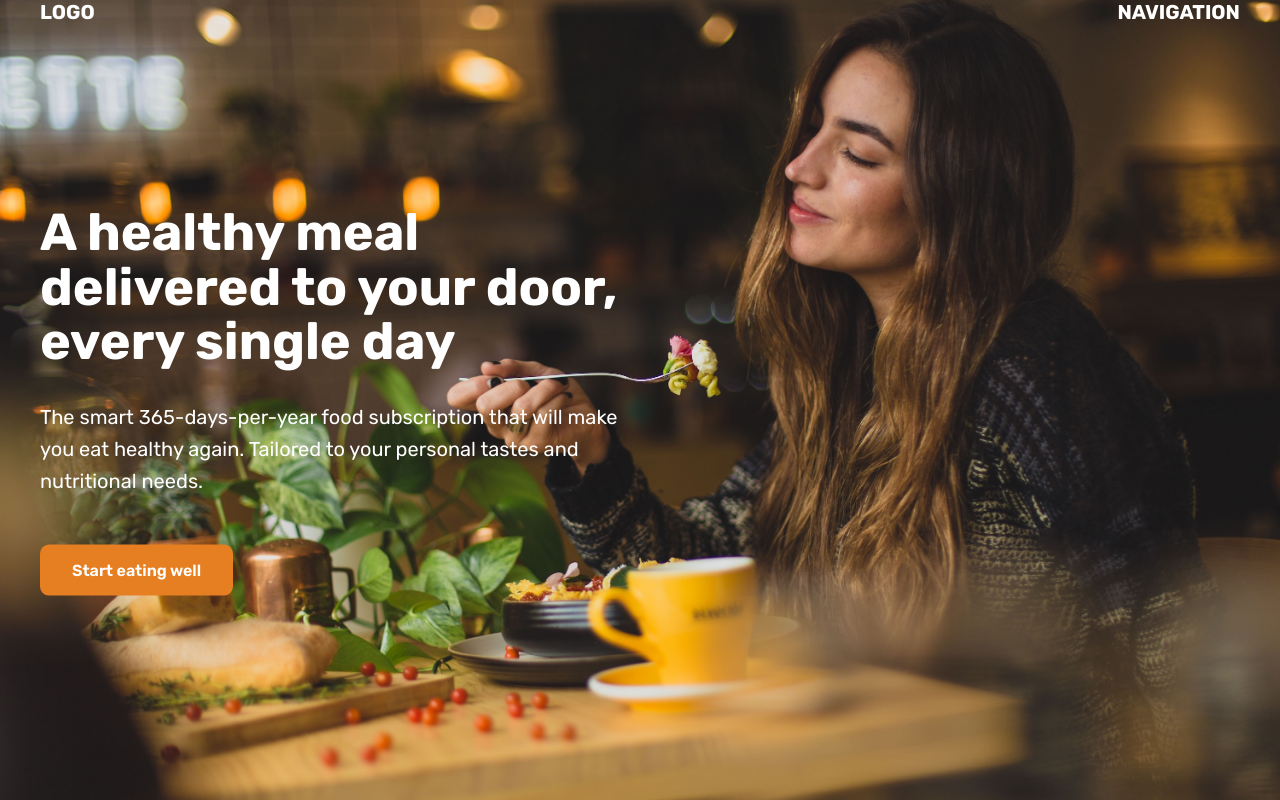
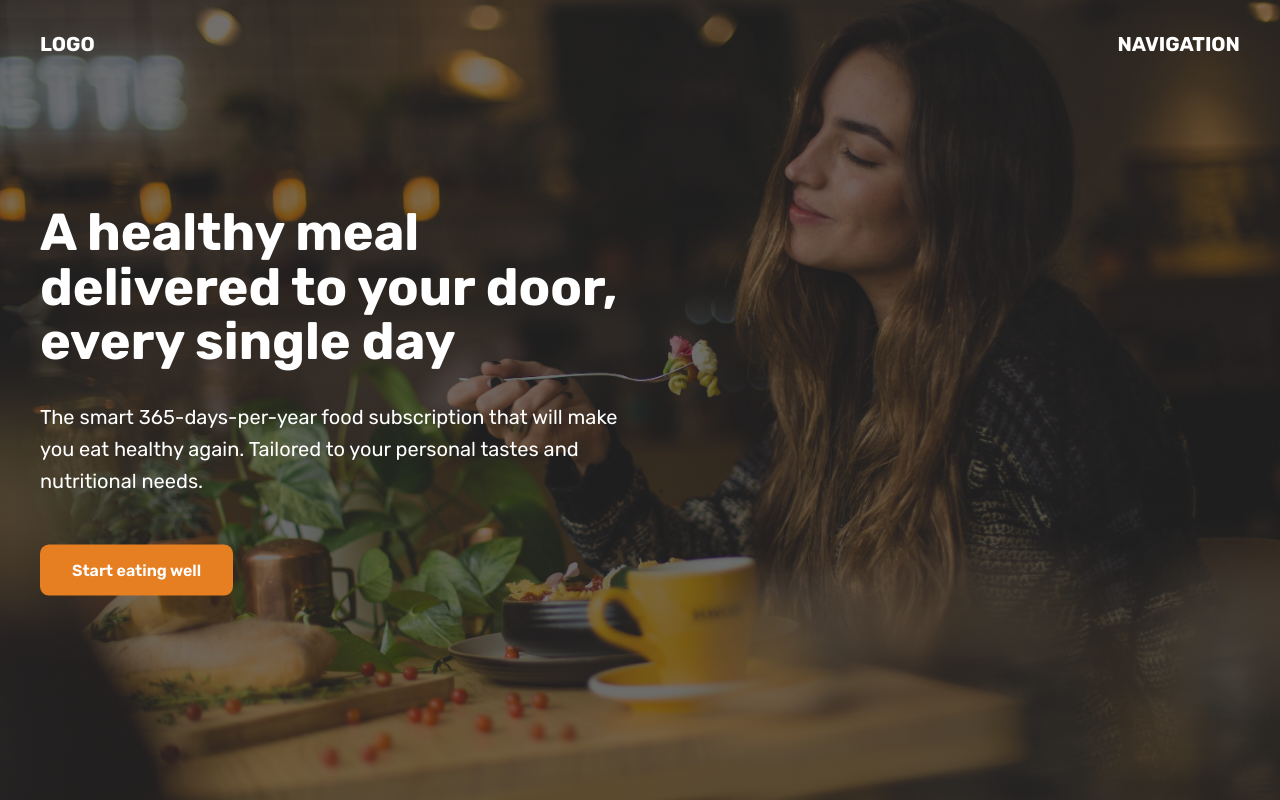
Before and after one commit to Hannah-Ibukun/Building-Responsive-Real-World-Websites-with-HTML-and-CSS, a plain HTML site: page Components and Layouts/05-hero.html in a window 1280 px wide. Shown: the top 800 px of the page. Drawn offline with Linux system fonts and the light colour scheme.

Commit message:
I added a background image, and fixed the nav.

```diff
--- a/Components and Layouts/05-hero.html
+++ b/Components and Layouts/05-hero.html
@@ -42,7 +42,11 @@
         height: 100vh;
         position: relative;
 
-        background-image: url(img/hero.jpg);
+        background-image: linear-gradient(
+            rgba(34, 34, 34, 0.6),
+            rgba(34, 34, 34, 0.6)
+          ),
+          url(img/hero.jpg);
         background-size: cover;
         color: #fff;
       }
@@ -52,6 +56,11 @@
         font-weight: 700;
         display: flex;
         justify-content: space-between;
+        padding-top: 32px;
+
+        position: fixed;
+        left: 50%;
+        transform: translate(-50%, 0);
       }
 
       .header-container {
```
